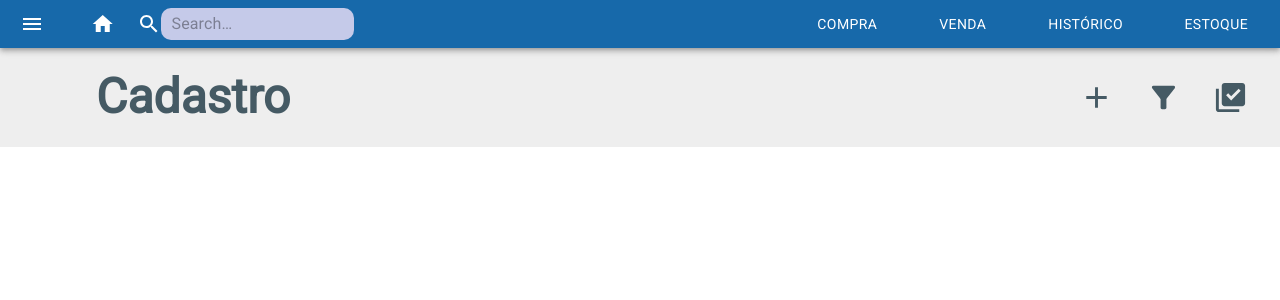
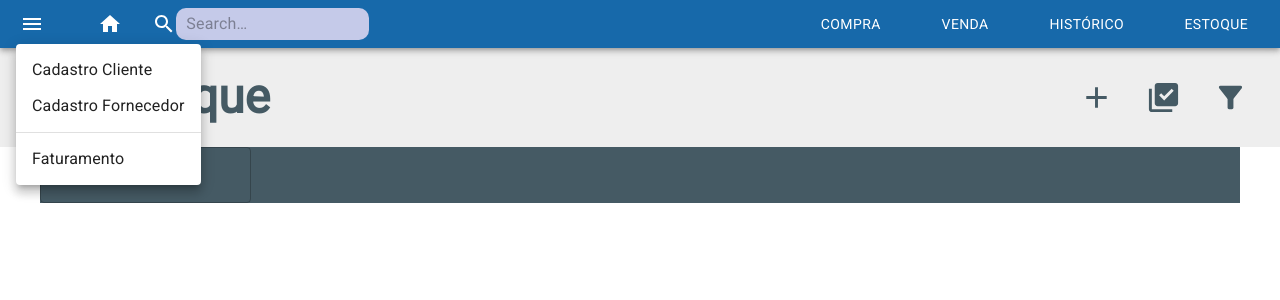
Before and after one commit to EduOC1022/projeto_estoque, a React (Create React App) app in the folder estoque/: page /estoque in a window 1280 px wide. Both pictures are taken after a click on the button 32 px from the left and 24 px from the top of the page. Shown: the top 300 px of the page. Built offline with nearby package versions, Linux system fonts and the light colour scheme.

Commit message:
alteraçoes

```diff
--- a/estoque/package.json
+++ b/estoque/package.json
@@ -13,6 +13,7 @@
     "@testing-library/user-event": "^13.5.0",
     "react": "^18.2.0",
     "react-dom": "^18.2.0",
+    "react-router-dom": "^6.15.0",
     "react-scripts": "5.0.1",
     "web-vitals": "^2.1.4"
   },
--- a/estoque/src/App.js
+++ b/estoque/src/App.js
@@ -1,16 +1,27 @@
 import React from "react";
+import {BrowserRouter, Route, Routes} from 'react-router-dom';
 import Menu from "./Frontend/componentes/Menu";
 import Home from "./Frontend/paginas/Home";
 import Estoque from "./Frontend/paginas/Estoque";
 import Cadastro from "./Frontend/paginas/Cadastro";
+import Historico from "./Frontend/paginas/Historico";
+import Venda from "./Frontend/paginas/Venda";
+import Compra from "./Frontend/paginas/Compra";
 import './App.css'
 
 function App() {
   return (
-    <>
+    <BrowserRouter>
       <Menu/>
-      <Cadastro/>
-    </>
+      <Routes>
+        <Route path="/" exact element={<Home/>}/>
+        <Route path="/estoque" element={<Estoque/>}/>
+        <Route path="/cadastro" element={<Cadastro/>}/>
+        <Route path="/historico" element={<Historico/>}/>
+        <Route path="/venda" element={<Venda/>}/>
+        <Route path="/compra" element={<Compra/>}/>
+      </Routes>
+    </BrowserRouter>
   );
 }
 
--- a/estoque/src/Frontend/componentes/Menu.js
+++ b/estoque/src/Frontend/componentes/Menu.js
@@ -1,31 +1,28 @@
 import React from 'react';
+import { Link } from 'react-router-dom';
 import {
     AppBar,
     Box,
-    Button,
     IconButton,
-    InputAdornment,
     InputBase,
-    TextField,
-    Toolbar,
-    Tooltip,
-    Typography} from '@mui/material';
+    Toolbar} from '@mui/material';
 import MenuIcon from '@mui/icons-material/Menu';
 import SearchIcon from '@mui/icons-material/Search';
 import MenuButton from './Botoes/MenuButton';
 import HomeIcon from '@mui/icons-material/Home';
+import MenuBox from './MenuBox';
 
 
 export default function Menu() {
     return (
-
+    <>
     <Box sx={{ flexGrow: 1, display: 'flex'}}>
       <AppBar position="static">
         <Toolbar variant="dense">
-          <IconButton edge="start" color="inherit" aria-label="menu" sx={{ mr: 2 }}>
-            <MenuIcon />
+          <MenuBox/>
+          <IconButton component={Link} to="/" color= "inherit" sx={{flexGrow: 0.1}}>
+            <HomeIcon />
           </IconButton>
-          <HomeIcon sx={{flexGrow: 0.1}}/>
           <SearchIcon/>
           <Box sx={{flexGrow: 1}}>
 
@@ -36,15 +33,14 @@ export default function Menu() {
           </Box>
 
         <Box sx={{display: 'flex', flexGrow: 0.3, justifyContent: 'space-between'}}>
-          <MenuButton>Compra</MenuButton>
-          <MenuButton>Venda</MenuButton>
-          <MenuButton>Histórico</MenuButton>
-          <MenuButton>Estoque</MenuButton>
+          <MenuButton component={Link} to="/compra">Compra</MenuButton>
+          <MenuButton component={Link} to="/venda">Venda</MenuButton>
+          <MenuButton component={Link} to="/historico">Histórico</MenuButton>
+          <MenuButton component={Link} to="/estoque">Estoque</MenuButton>
         </Box>
         </Toolbar>
       </AppBar>
-
     </Box>
-
+    </>
     );
 }
--- /dev/null
+++ b/estoque/src/Frontend/componentes/MenuBox.js
@@ -0,0 +1,31 @@
+import React, {useState} from "react";
+import MenuIcon from '@mui/icons-material/Menu';
+import { Divider, IconButton, Menu, MenuItem} from "@mui/material";
+
+export default function MenuBox(props) {
+    const [anchorEl, setAnchorEl] = useState(null);
+
+    const handleClick = (event) => {
+        setAnchorEl(event.currentTarget);
+    };
+
+    const handleClose = () => {
+        setAnchorEl(null);
+    };
+    return(
+    <>
+        <IconButton onClick={handleClick} edge="start" color="inherit" aria-label="menu" sx={{ mr: 2 }}>
+            <MenuIcon />
+        </IconButton>
+        <Menu
+            anchorEl={anchorEl}
+            open={Boolean(anchorEl)}
+            onClose={handleClose}>
+            <MenuItem onClick={handleClose}>Cadastro Cliente</MenuItem>
+            <MenuItem onClick={handleClose}>Cadastro Fornecedor</MenuItem>
+            <Divider/>
+            <MenuItem onClick={handleClose}>Faturamento</MenuItem>
+        </Menu>
+    </>
+    );
+}
--- a/estoque/src/Frontend/paginas/Cadastro.js
+++ b/estoque/src/Frontend/paginas/Cadastro.js
@@ -1,13 +1,8 @@
 import React from "react";
-import Tittle from "../componentes/Typographies/Tittle";
 import LibraryAddCheckIcon from '@mui/icons-material/LibraryAddCheck';
 import FilterAltIcon from '@mui/icons-material/FilterAlt';
 import Headin from "../componentes/Typographies/Headin";
 import AddIcon from '@mui/icons-material/Add';
-import IconeButton from "../componentes/Botoes/IconButton";
-import {
-    Box,
-    Tooltip} from "@mui/material";
 
 
 export default function Cadastro() {
--- a/estoque/src/Frontend/paginas/Compra.js
+++ b/estoque/src/Frontend/paginas/Compra.js
@@ -0,0 +1,21 @@
+import React from "react";
+import Tittle from "../componentes/Typographies/Tittle";
+import LibraryAddCheckIcon from '@mui/icons-material/LibraryAddCheck';
+import FilterAltIcon from '@mui/icons-material/FilterAlt';
+import Headin from "../componentes/Typographies/Headin";
+import AddIcon from '@mui/icons-material/Add';
+
+
+export default function Compra() {
+    const icones =[{
+                    nome: 'Adicionar',
+                    icone: <AddIcon fontSize="large"/>},
+                {
+                    nome: 'Filtrar',
+                    icone: <FilterAltIcon fontSize="large"/>}
+                ]
+
+    return (
+        <Headin icones={icones} pagina='Compra'/>
+    );
+}
--- a/estoque/src/Frontend/paginas/Estoque.js
+++ b/estoque/src/Frontend/paginas/Estoque.js
@@ -1,27 +1,28 @@
 import React from "react";
-import Tittle from "../componentes/Typographies/Tittle";
 import LibraryAddCheckIcon from '@mui/icons-material/LibraryAddCheck';
 import FilterAltIcon from '@mui/icons-material/FilterAlt';
 import Headin from "../componentes/Typographies/Headin";
 import AddIcon from '@mui/icons-material/Add';
-import IconeButton from "../componentes/Botoes/IconButton";
-import {
-    Box,
-    Tooltip} from "@mui/material";
+import { Container, TextField } from "@mui/material";
 
 
 export default function Estoque() {
     const icones =[{
                     nome: 'Adicionar',
-                    icone: <AddIcon fontSize="large"/>},
+                    icone: <AddIcon fontSize="large"/>,},
                 {
-                        nome: 'Selecionar',
-                        icone: <LibraryAddCheckIcon fontSize="large"/>},
+                    nome: 'Selecionar',
+                    icone: <LibraryAddCheckIcon fontSize="large"/>},
                 {
                     nome: 'Filtrar',
                     icone: <FilterAltIcon fontSize="large"/>}];
 
     return (
+        <>
         <Headin icones={icones} pagina='Estoque'/>
+        <Container disableGutters={true} sx={{backgroundColor: 'primary.dark'}}>
+            <TextField label="Peça"/>
+        </Container>
+        </>
     );
 }
--- a/estoque/src/Frontend/paginas/Historico.js
+++ b/estoque/src/Frontend/paginas/Historico.js
@@ -0,0 +1,21 @@
+import React from "react";
+import Tittle from "../componentes/Typographies/Tittle";
+import LibraryAddCheckIcon from '@mui/icons-material/LibraryAddCheck';
+import FilterAltIcon from '@mui/icons-material/FilterAlt';
+import Headin from "../componentes/Typographies/Headin";
+import AddIcon from '@mui/icons-material/Add';
+import IconeButton from "../componentes/Botoes/IconButton";
+import {
+    Box,
+    Tooltip} from "@mui/material";
+
+
+export default function Historico() {
+    const icones =[{
+                    nome: 'Filtrar',
+                    icone: <FilterAltIcon fontSize="large"/>}];
+
+    return (
+        <Headin icones={icones} pagina='Historico'/>
+    );
+}
--- a/estoque/src/Frontend/paginas/Venda.js
+++ b/estoque/src/Frontend/paginas/Venda.js
@@ -0,0 +1,21 @@
+import React from "react";
+import Tittle from "../componentes/Typographies/Tittle";
+import LibraryAddCheckIcon from '@mui/icons-material/LibraryAddCheck';
+import FilterAltIcon from '@mui/icons-material/FilterAlt';
+import Headin from "../componentes/Typographies/Headin";
+import AddIcon from '@mui/icons-material/Add';
+
+
+export default function Venda() {
+    const icones =[{
+                    nome: 'Adicionar',
+                    icone: <AddIcon fontSize="large"/>},
+                {
+                    nome: 'Filtrar',
+                    icone: <FilterAltIcon fontSize="large"/>}
+                ]
+
+    return (
+        <Headin icones={icones} pagina='Venda'/>
+    );
+}
```
Also changed, not shown: estoque/src/Frontend/componentes/Typographies/Headin.js (+1 -16 lines), 1 other file (tests, documents, lock files or other folders).
